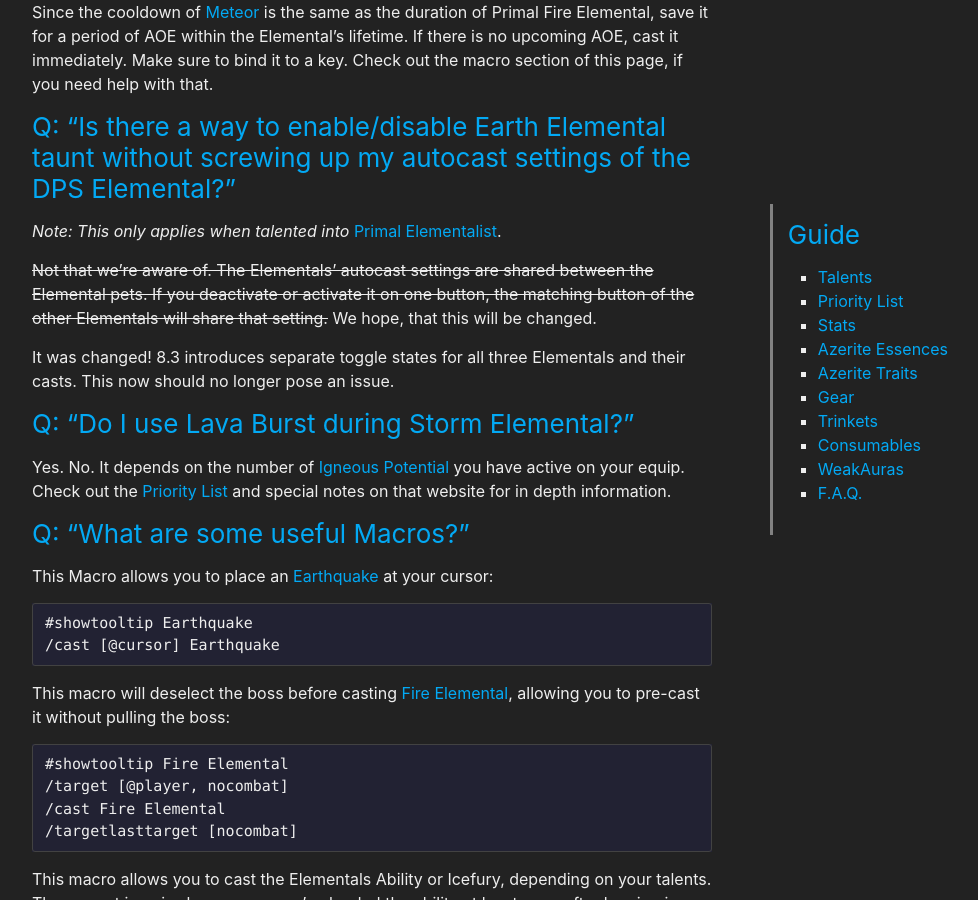
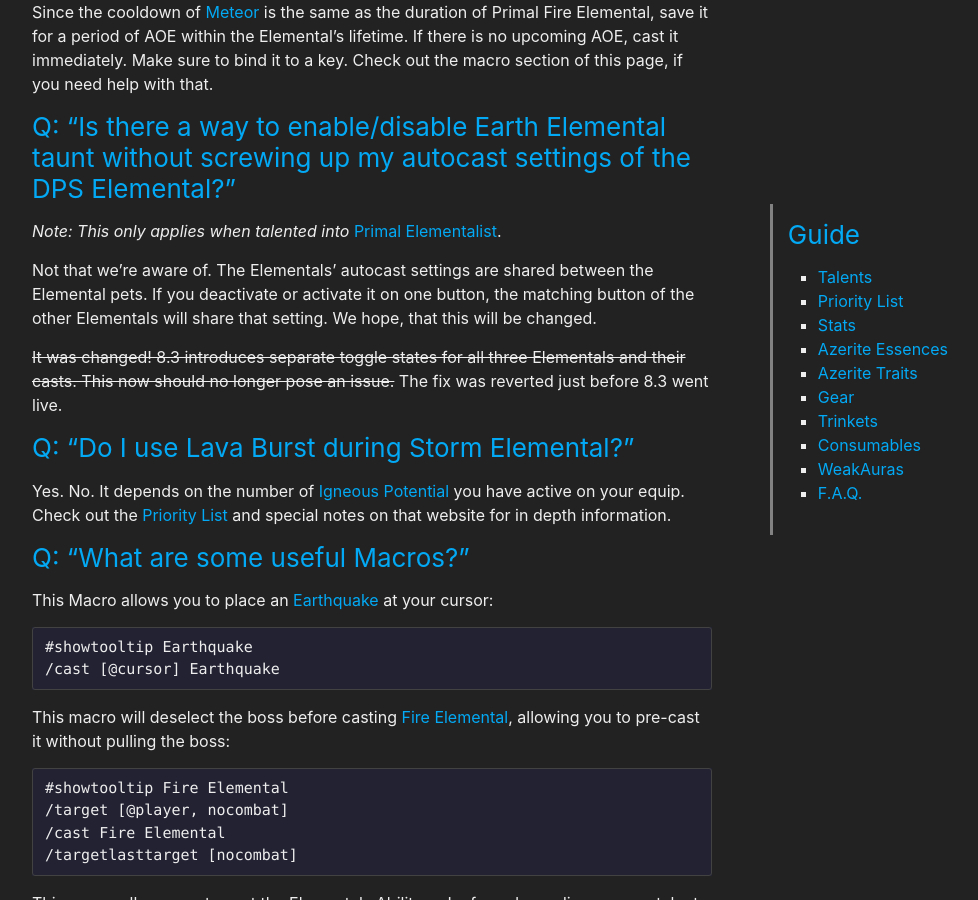
Before and after one commit to stormearthandlava/stormearthandlava.github.io, a Jekyll site: the page built from guide/general/faq.md, in a window 1280 px wide and 900 px high, scrolled down 1348 px. Shown: the whole window, without its empty margins (268-1246 px from the left). Built offline with Jekyll 4.4.1, drawn with Linux system fonts in a browser that asks for light colours; a script that is not in the unit is left out; some of the changed text lies outside the part shown.

Commit message:
fix PE mentioning for ability issues

```diff
--- a/guide/general/faq.md
+++ b/guide/general/faq.md
@@ -42,9 +42,9 @@ Since the cooldown of {{ site.data.spell.meteor }} is the same as the duration o
 
 *Note: This only applies when talented into* {{ site.data.talent.pe }}.
 
-~~Not that we're aware of. The Elementals' autocast settings are shared between the Elemental pets. If you deactivate or activate it on one button, the matching button of the other Elementals will share that setting.~~ We hope, that this will be changed.
+Not that we're aware of. The Elementals' autocast settings are shared between the Elemental pets. If you deactivate or activate it on one button, the matching button of the other Elementals will share that setting. We hope, that this will be changed.
 
-It was changed! 8.3 introduces separate toggle states for all three Elementals and their casts. This now should no longer pose an issue.
+~~It was changed! 8.3 introduces separate toggle states for all three Elementals and their casts. This now should no longer pose an issue.~~ The fix was reverted just before 8.3 went live.
 
 ### Q: "Do I use Lava Burst during Storm Elemental?"
 
```
Also changed, not shown: other parts of guide/general/faq.md (+1 -1 lines).
